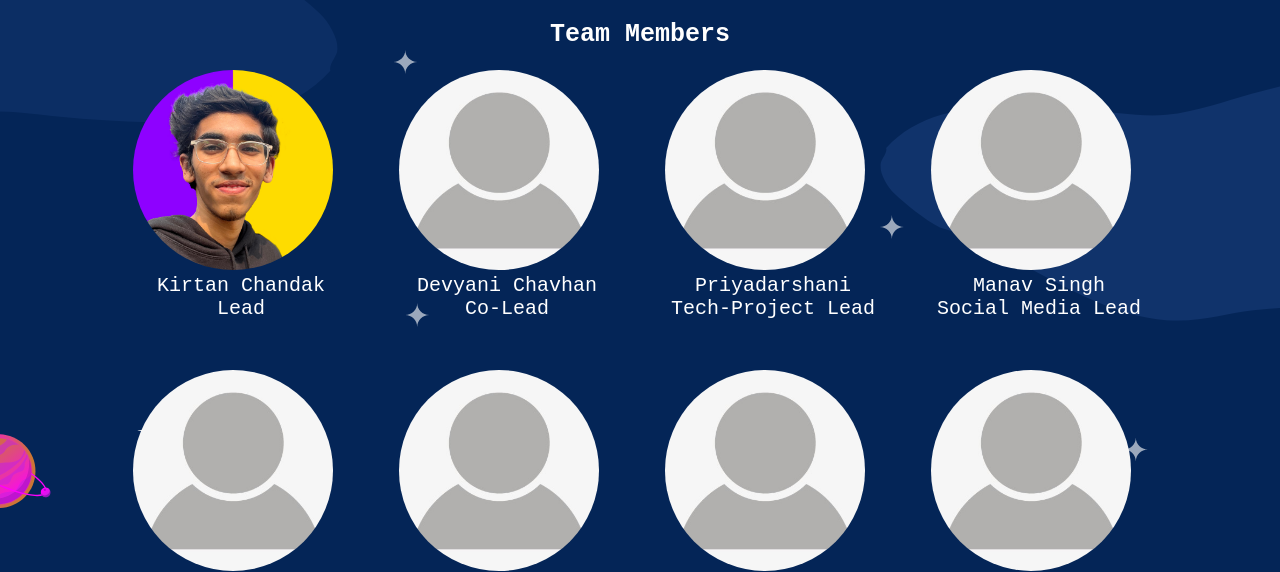
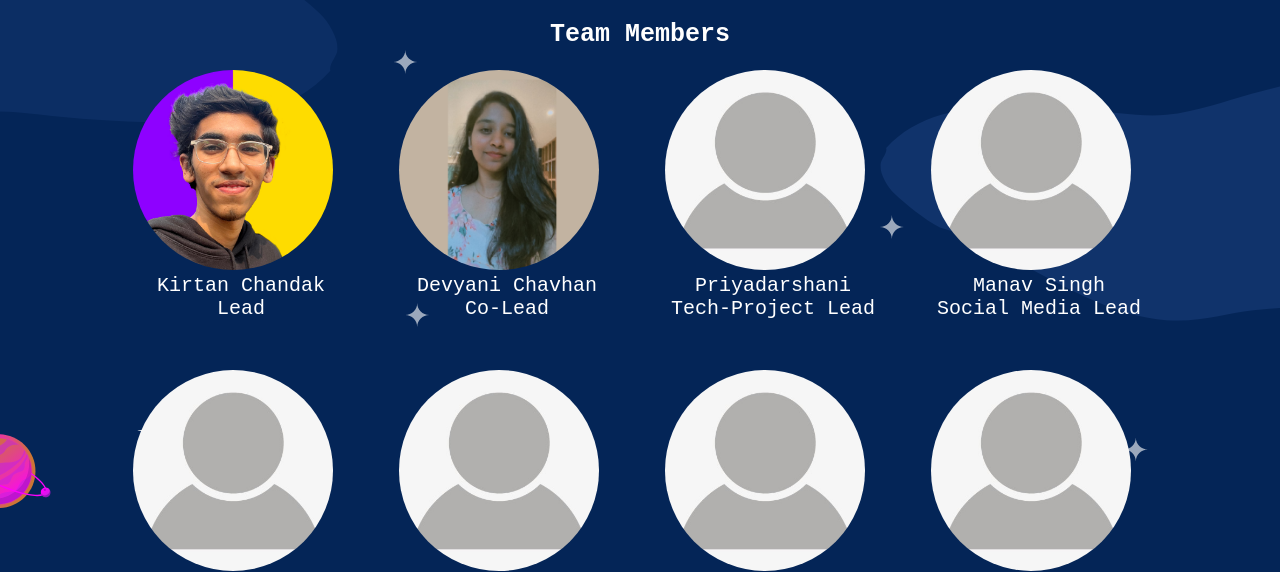
Before and after one commit to MLSC-GHRCEM/ContributorGallery, a plain HTML site: page index.html in a window 1280 px wide. Shown: the part 225-797 px from the top of the page. Drawn offline with Linux system fonts and the light colour scheme.

Commit message:
Added image

```diff
--- a/index.html
+++ b/index.html
@@ -33,7 +33,7 @@
                     </div>
 
                     <div>
-            <img src="./assets/profileE.png" alt="Image 2" class="img" />
+                        <img src="./assets/devyanic11.png" alt="Image 2" class="img" />
                         <div class="">
                             <p class="name">Devyani Chavhan</p>
                             <p class="position">Co-Lead</p>
```
Also changed, not shown: assets/devyanic11.png (added). Lines whose indentation alone changed are shown as unchanged.
